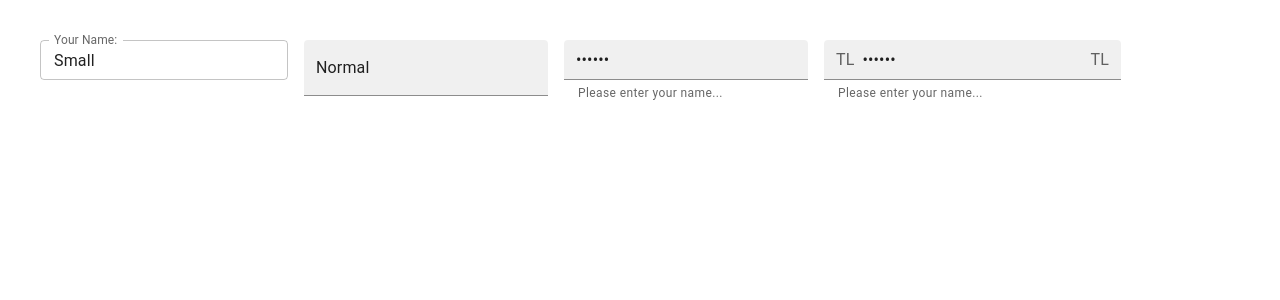
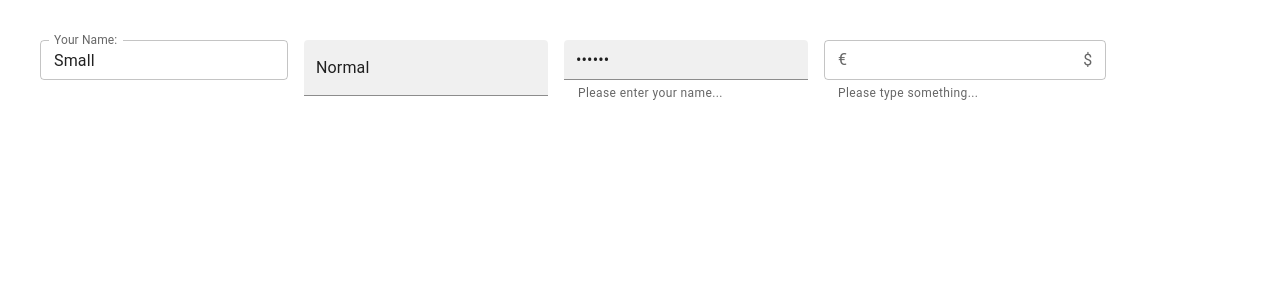
Before and after one commit to gokhanSucsuz/React-materialUI-lessons, a React (Vite) app: page / in a window 1280 px wide. Shown: the top 300 px of the page. Built offline with nearby package versions, Linux system fonts and the light colour scheme.

Commit message:
TextField lessons finished

```diff
--- a/src/components/LessonTextField.tsx
+++ b/src/components/LessonTextField.tsx
@@ -1,8 +1,8 @@
-import React, { useState } from "react";
+import { useState } from "react";
 import { InputAdornment, Stack, TextField } from "@mui/material";
 
 const LessonTextField = () => {
-	const [value, setValue] = useState();
+	const [value, setValue] = useState("");
 	return (
 		<Stack spacing={3}>
 			<Stack direction="row" spacing={2}>
@@ -31,20 +31,17 @@ const LessonTextField = () => {
 					inputProps={{ readOnly: true }}
 				/>
 				<TextField
-					onChange={(e) => e.target.value}
+					onChange={(e) => setValue(e.target.value)}
 					hiddenLabel
 					id="filled-hidden-label-normal"
-					defaultValue="Normal"
-					variant="filled"
+					value={value}
+					variant="outlined"
 					size="small"
 					color="error"
-					helperText="Please enter your name..."
-					type="password"
+					helperText={!value ? "Please type something..." : "Bravo!"}
 					InputProps={{
-						startAdornment: (
-							<InputAdornment position="start">TL</InputAdornment>
-						),
-						endAdornment: <InputAdornment position="end">TL</InputAdornment>,
+						startAdornment: <InputAdornment position="start">€</InputAdornment>,
+						endAdornment: <InputAdornment position="end">$</InputAdornment>,
 					}}
 				/>
 			</Stack>
```
